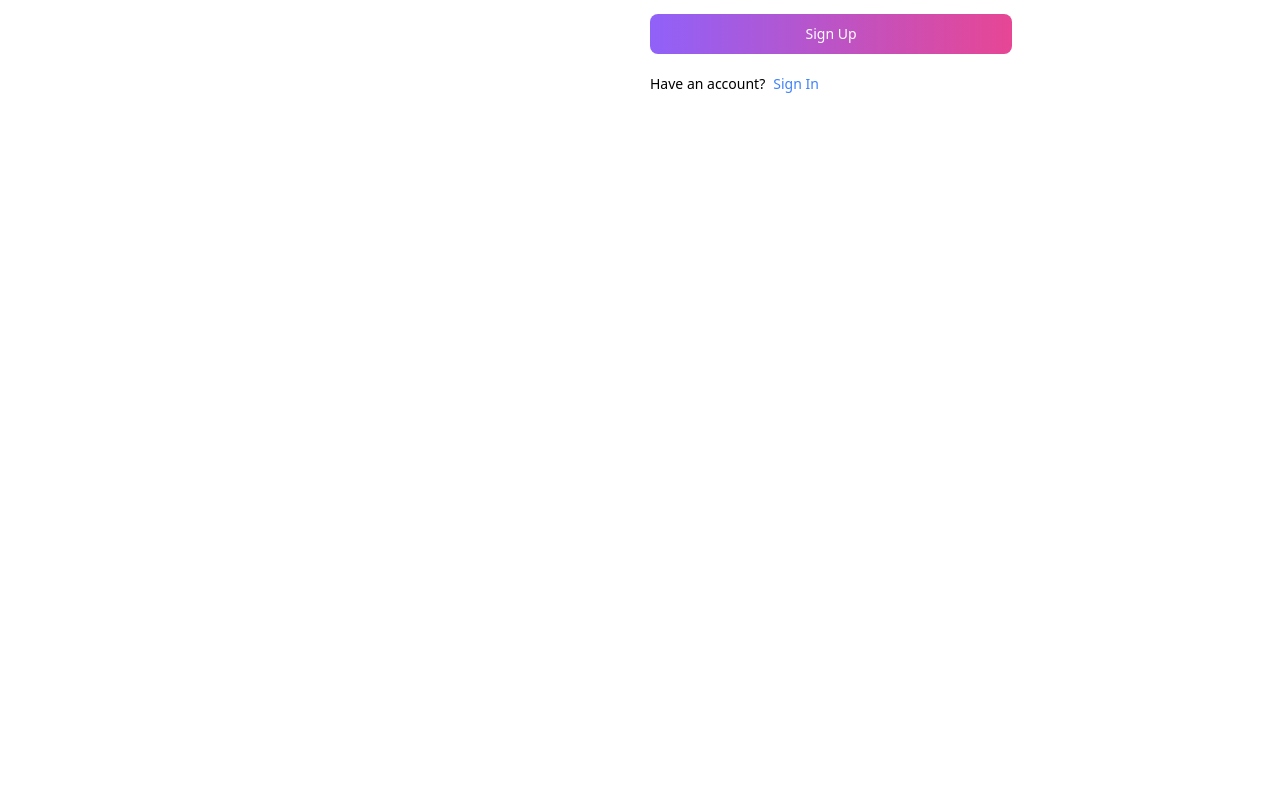
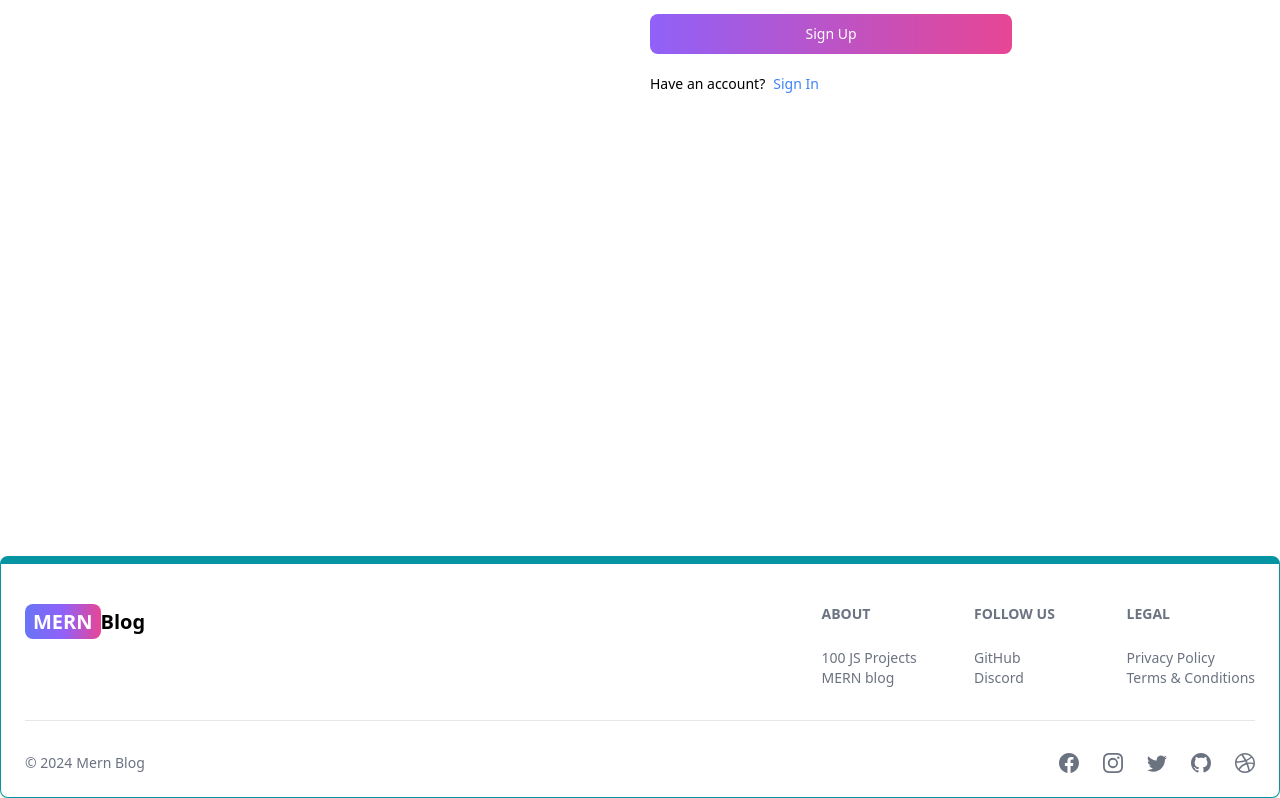
Before and after one commit to VamshiKrishnaGirikala/MernBlog_React, a React (Vite) app in the folder client/: page /signup in a window 1280 px wide. Shown: the part 388-1186 px from the top of the page. Before the commit the page ends 944 px from the top, so only its background shows below. Built offline with nearby package versions, Linux system fonts and the light colour scheme.

Commit message:
Create and add footer component

```diff
--- a/client/src/App.jsx
+++ b/client/src/App.jsx
@@ -6,6 +6,7 @@
 import Signin from './pages/Signin';
 import Signup from './pages/Signup';
 import Header from './components/Header';
+import FooterCom from './components/FooterCom';
 function App() {
     return (
         <BrowserRouter>
@@ -18,6 +19,7 @@
                 <Route path="/signin" element={<Signin />} />
                 <Route path="/signup" element={<Signup />} />
             </Routes>
+            <FooterCom />
         </BrowserRouter>
     )
 }
--- /dev/null
+++ b/client/src/components/FooterCom.jsx
@@ -0,0 +1,73 @@
+import { Footer } from "flowbite-react";
+import { Link } from "react-router-dom";
+import { BsFacebook, BsInstagram, BsTwitter, BsGithub, BsDribbble } from "react-icons/bs";
+
+const FooterCom = () => {
+    return (
+        <Footer container className="border border-t-8 border-teal-500">
+            <div className="w-full max-w-7xl mx-auto">
+                <div className="grid w-full justify-between sm:flex md:grid-cols-1">
+                    <div className="mt-5">
+                        <Link to={"/"} className="self-center whitespace-nowrap text-lg sm:text-xl font-semibold dark:text-white">
+                            <span className="px-2 py-1 bg-gradient-to-r from-indigo-500 via-purple-500 to-pink-500 rounded-lg text-white">MERN</span>Blog
+                        </Link>
+                    </div>
+                    <div className="grid grid-cols-2 gap-8 mt-4 sm:grid-cols-3 sm:gap-6">
+                        <div>
+                            <Footer.Title title="About" />
+                            <Footer.LinkGroup col>
+                                <Footer.Link href="" target="_blank" rel={'noopener noreferrer'}>
+                                    100 JS Projects
+                                </Footer.Link>
+                            </Footer.LinkGroup>
+                            <Footer.LinkGroup col>
+                                <Footer.Link href="/about" target="_blank" rel={'noopener noreferrer'}>
+                                    MERN blog
+                                </Footer.Link>
+                            </Footer.LinkGroup>
+                        </div>
+                        <div>
+                            <Footer.Title title="Follow Us" />
+                            <Footer.LinkGroup col>
+                                <Footer.Link href="" target="_blank" rel={'noopener noreferrer'}>
+                                    GitHub
+                                </Footer.Link>
+                            </Footer.LinkGroup>
+                            <Footer.LinkGroup col>
+                                <Footer.Link href="#" target="_blank" rel={'noopener noreferrer'}>
+                                    Discord
+                                </Footer.Link>
+                            </Footer.LinkGroup>
+                        </div>
+                        <div>
+                            <Footer.Title title="Legal" />
+                            <Footer.LinkGroup col>
+                                <Footer.Link href="#">
+                                    Privacy Policy
+                                </Footer.Link>
+                            </Footer.LinkGroup>
+                            <Footer.LinkGroup col>
+                                <Footer.Link href="#">
+                                    Terms & Conditions
+                                </Footer.Link>
+                            </Footer.LinkGroup>
+                        </div>
+                    </div>
+                </div>
+                <Footer.Divider />
+                <div className="w-full sm:flex sm:items-center sm:justify-between">
+                    <Footer.Copyright href="#" by="Mern Blog" year={new Date().getFullYear()} />
+                    <div className="flex gap-6 sm:mt-0 mt-4 sm:justify-center">
+                        <Footer.Icon href="#" icon={BsFacebook} />
+                        <Footer.Icon href="#" icon={BsInstagram} />
+                        <Footer.Icon href="#" icon={BsTwitter} />
+                        <Footer.Icon href="#" icon={BsGithub} />
+                        <Footer.Icon href="#" icon={BsDribbble} />
+                    </div>
+                </div>
+            </div>
+        </Footer>
+    );
+}
+
+export default FooterCom;
```
